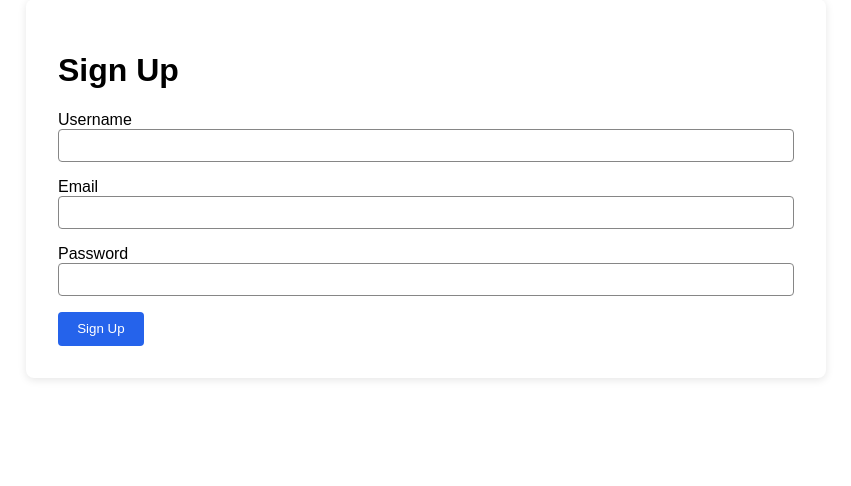
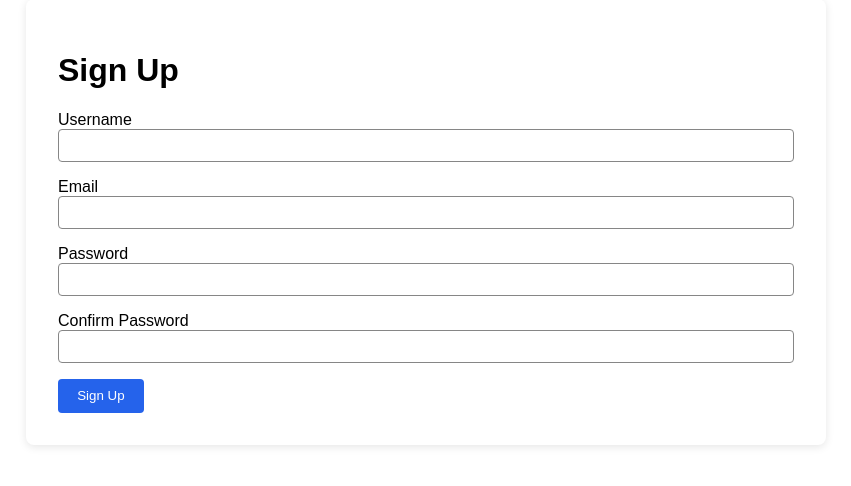
Before and after one commit to andrewzimmer132/email-metadata-reader, a Django app: page /signup/ in a window 1280 px wide. Shown: the part 99-585 px from the top of the page, without its empty margins (214-1065 px from the left). Run offline with Django 5.2, Linux system fonts and the light colour scheme.

Commit message:
Added confirmation of password

```diff
--- a/analyzer/views.py
+++ b/analyzer/views.py
@@ -55,12 +55,13 @@ class SignupView(View):
         username = request.POST.get('username')
         email = request.POST.get('email')
         password = request.POST.get('password')
+        confirm_password = request.POST.get('confirm_password')
 
         if not username or not email or not password:
             context = {'signup_entered': False}
             return render(request, 'analyzer/signup.html', context)
 
-        context = {'signup_entered': True, 'unique_username': True, 'unique_email': True}
+        context = {'signup_entered': True, 'unique_username': True, 'unique_email': True, 'same_password': True}
 
         username_exists = User.objects.filter(username=username).exists()
         if username_exists:
@@ -72,6 +73,10 @@ class SignupView(View):
             context['unique_email'] = False
             return render(request, 'analyzer/signup.html', context)
 
+        if password != confirm_password:
+            context['same_password'] = False
+            return render(request, 'analyzer/signup.html', context)
+
         user = User.objects.create_user(username=username, email=email, password=password)
 
         user = authenticate(request, username=username, password=password)
--- a/templates/analyzer/signup.html
+++ b/templates/analyzer/signup.html
@@ -14,6 +14,8 @@
         <p class="error">An account with this username already exists</p>
     {% elif signup_entered and not unique_email %}
         <p class="error">An account with this email already exists</p>
+    {% elif signup_entered and not same_password %}
+        <p class="error">Passwords must match</p>
     {% endif %}
 
     <form method="POST" action="{% url 'signup' %}">
@@ -24,6 +26,8 @@
         <input type="email" name="email" id="email" required>
         <label for="password">Password</label>
         <input type="password" name="password" id="password" required>
+        <label for="password">Confirm Password</label>
+        <input type="password" name="confirm_password" id="confirm_password" required>
         <button type="submit">Sign Up</button>
     </form>
 </div>
```
